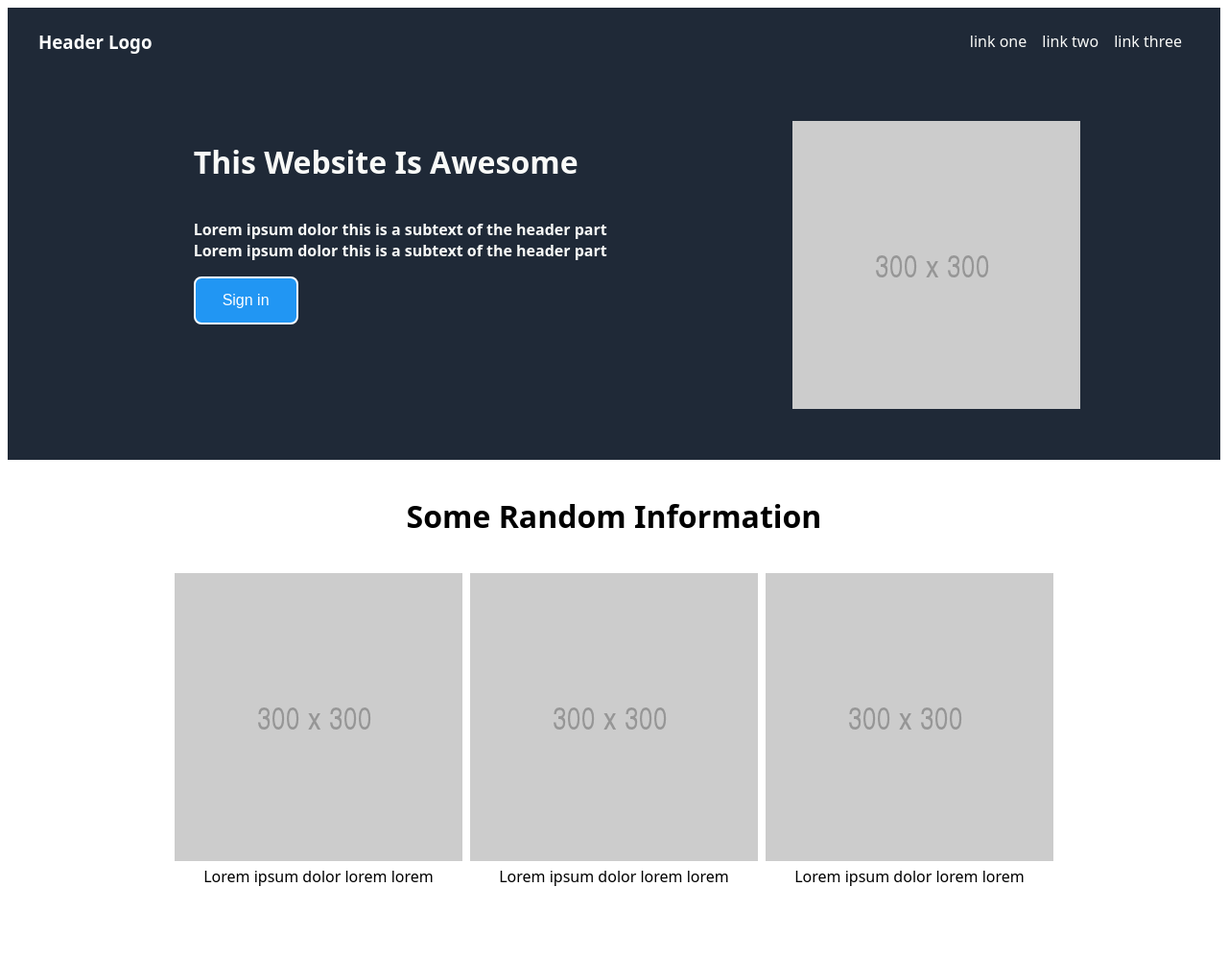
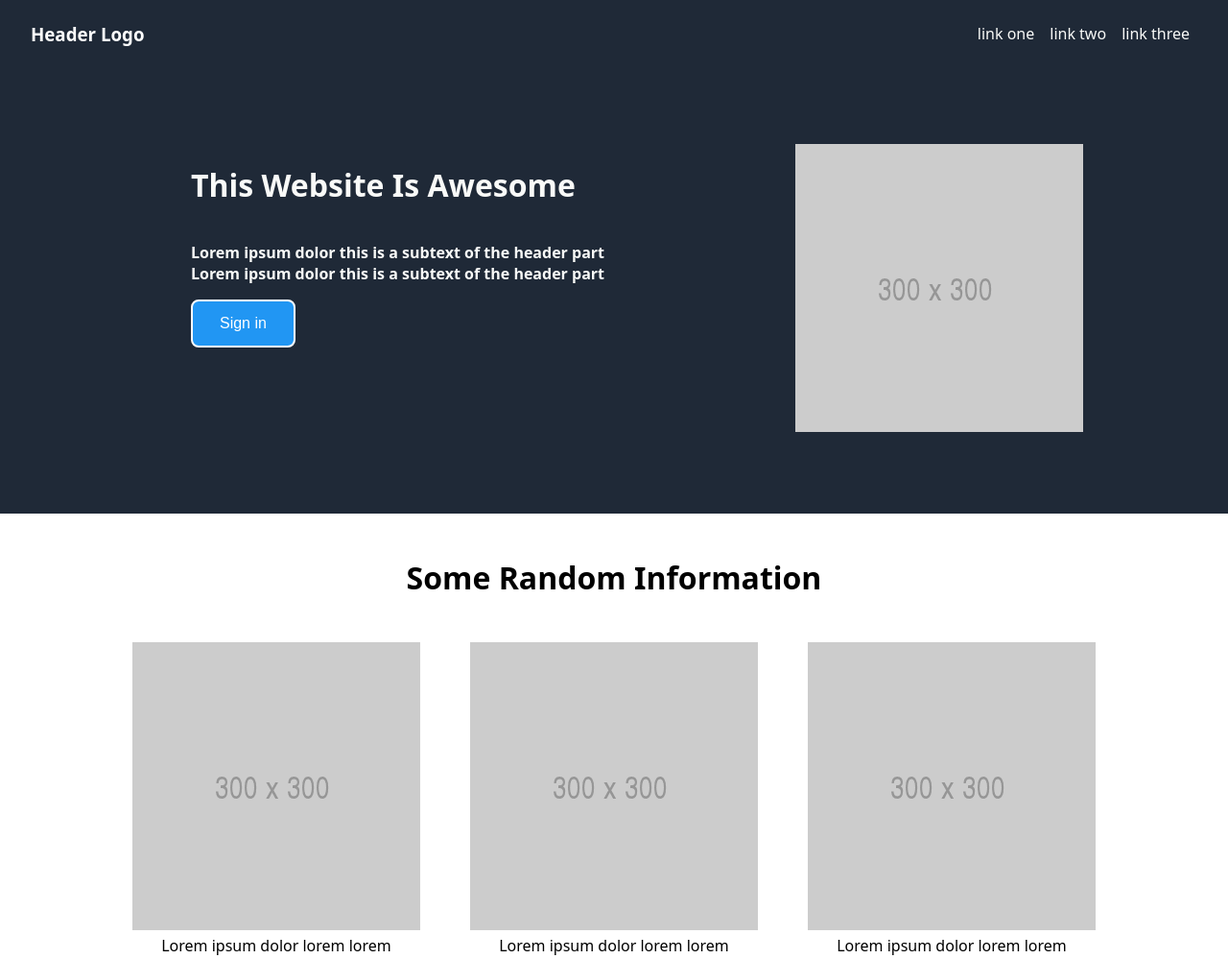
Before and after one commit to guneyuzel/landing-page, a plain HTML site: page index.html in a window 1280 px wide. Shown: the top 999 px of the page at 96% size. Drawn offline with Linux system fonts and the light colour scheme.

Commit message:
fix: edges being white instead of color of section include: minor padding-margin changes

```diff
--- a/style.css
+++ b/style.css
@@ -1,8 +1,13 @@
-body {
+html body {
   display: flex;
   flex-direction: column;
   font-family: system-ui, -apple-system, BlinkMacSystemFont, "Segoe UI", Roboto,
     Oxygen, Ubuntu, Cantarell, "Open Sans", "Helvetica Neue", sans-serif;
+  width: 100%;
+  height: 100%;
+  margin: 0px;
+  padding: 0px;
+  overflow-x: hidden;
 }
 
 .header {
@@ -41,7 +46,7 @@ a {
 
 .start {
   display: flex;
-  padding: 48px 0;
+  padding: 80px 0;
   gap: 48px;
   background-color: #1f2937;
   justify-content: space-evenly;
@@ -65,14 +70,14 @@ a {
 
 #t1 {
   text-align: center;
-  padding: 16px 0;
+  padding: 24px 0;
   align-self: center;
 }
 
 .middle {
   display: flex;
   flex: 1;
-  gap: 8px;
+  gap: 52px;
   justify-content: center;
 }
 
```
